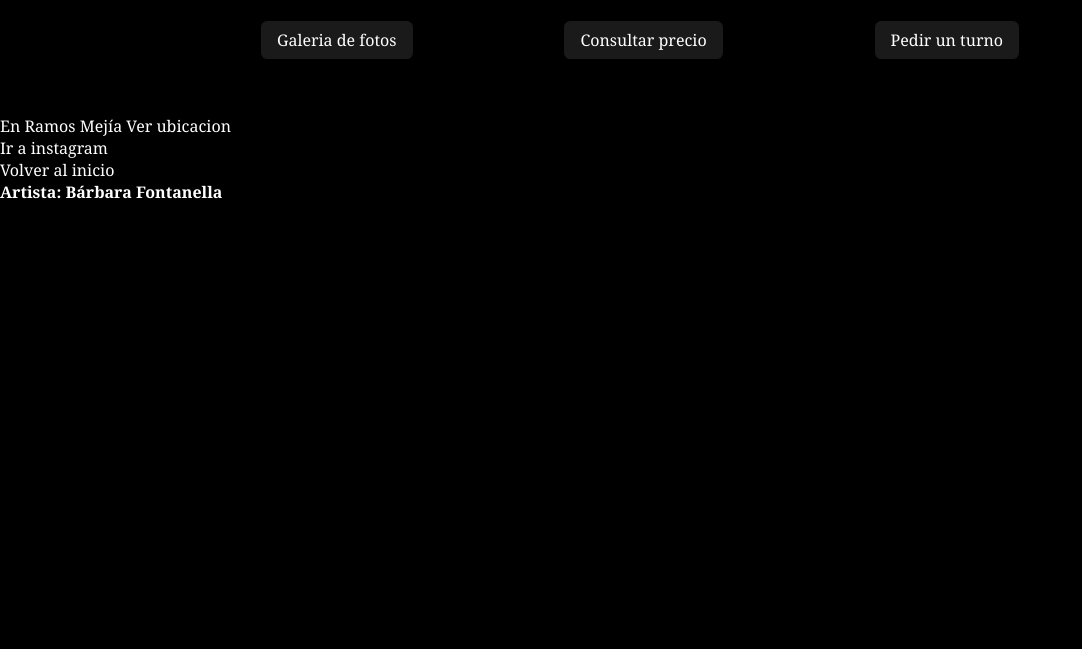
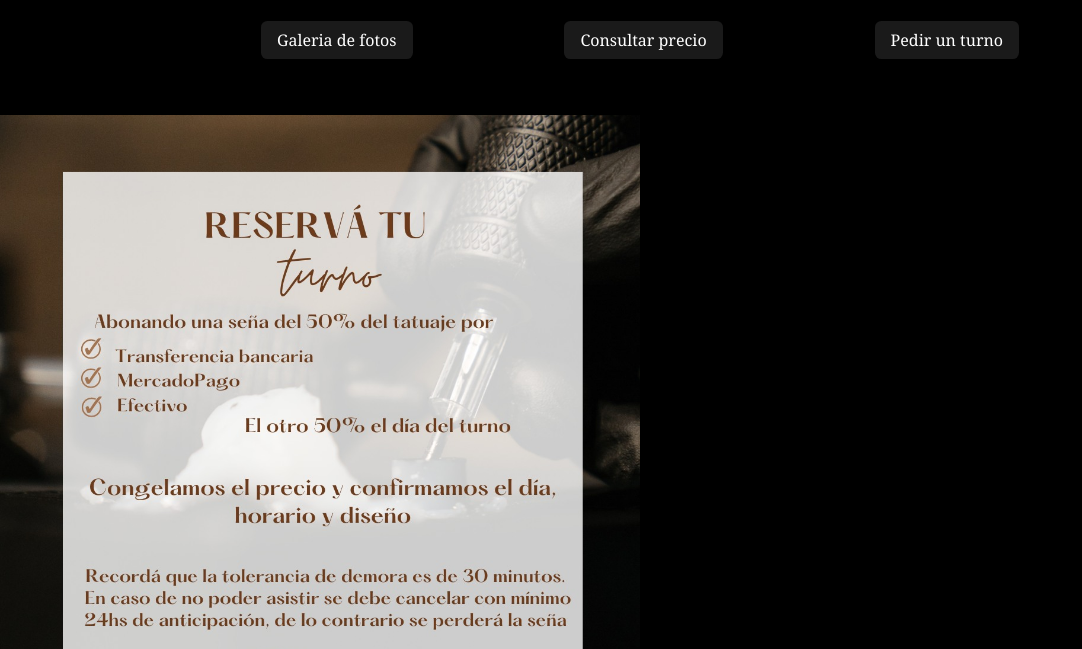
Before and after one commit to barbifon/fontattoo, a plain HTML site: page pedir un turno.html in a window 1280 px wide. Shown: the part 151-800 px from the top of the page, without its empty margins (0-1082 px from the left). Drawn offline with Linux system fonts and the light colour scheme.

Commit message:
fotoscanva

```diff
--- a/estilo.css
+++ b/estilo.css
@@ -65,3 +65,6 @@ header nav ul li a:hover{
     background-color:rgba(255,255,255,0.2);
     opacity: 1;
 }
+.reservarturno {
+    width: 50%;
+}
--- a/pedir un turno.html
+++ b/pedir un turno.html
@@ -24,6 +24,11 @@
                  </ul>
             </nav>
           </header>
+
+<div class="reserva">
+    <img class="reservarturno" src="reservar.jpg" alt="turno">
+</div>
+
 <footer>
     <p>
     En Ramos Mejía <a href="https://goo.gl/maps/7btu6Ys8gMg5ZXS67" target="_blank">Ver ubicacion</a> <br>
```
Also changed, not shown: requisitos.jpg (added), reservar.jpg (added).
